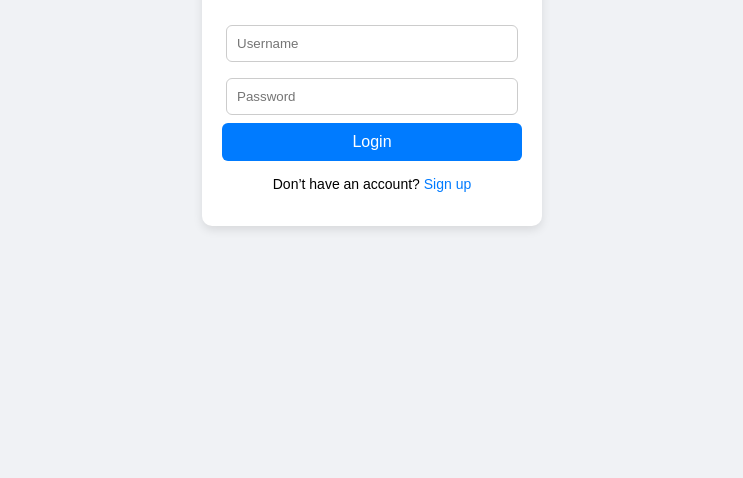
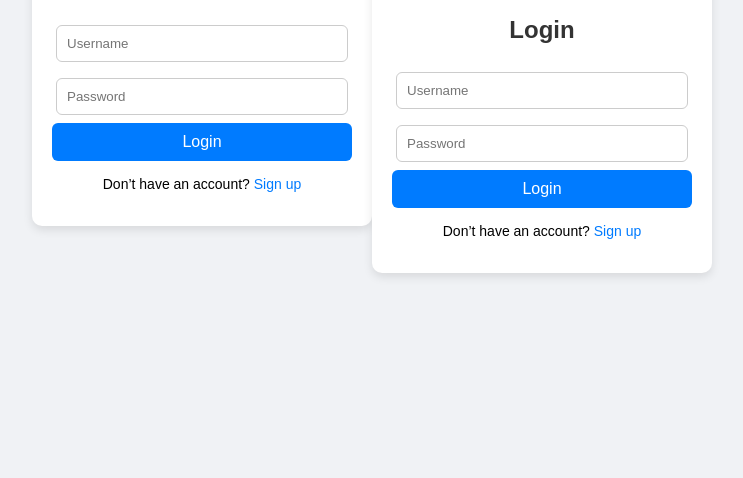
Before and after one commit to Appas2005/appas, a plain HTML site: page index.html in a window 1280 px wide. Shown: the part 322-800 px from the top of the page, without its empty margins (268-1011 px from the left). Drawn offline with Linux system fonts and the light colour scheme.

Commit message:
Update index.html

```diff
--- a/index.html
+++ b/index.html
@@ -79,3 +79,92 @@
   </div>
 </body>
 </html>
+<!DOCTYPE html>
+<html lang="en">
+<head>
+  <meta charset="UTF-8">
+  <meta name="viewport" content="width=device-width, initial-scale=1.0">
+  <title>Login Page</title>
+  <style>
+    body {
+      font-family: Arial, sans-serif;
+      background: #f0f2f5;
+      display: flex;
+      justify-content: center;
+      align-items: center;
+      height: 100vh;
+      margin: 0;
+    }
+
+    .login-box {
+      background: #fff;
+      padding: 20px;
+      border-radius: 10px;
+      box-shadow: 0px 4px 10px rgba(0,0,0,0.1);
+      width: 300px;
+      text-align: center;
+    }
+
+    .login-box img {
+      width: 100px;   /* adjust logo size */
+      margin-bottom: 15px;
+    }
+
+    .login-box h2 {
+      margin-bottom: 20px;
+      color: #333;
+    }
+
+    .login-box input {
+      width: 90%;
+      padding: 10px;
+      margin: 8px 0;
+      border: 1px solid #ccc;
+      border-radius: 6px;
+    }
+
+    .login-box button {
+      width: 100%;
+      padding: 10px;
+      background: #007BFF;
+      border: none;
+      color: #fff;
+      border-radius: 6px;
+      cursor: pointer;
+      font-size: 16px;
+    }
+
+    .login-box button:hover {
+      background: #0056b3;
+    }
+
+    .login-box p {
+      margin-top: 15px;
+      font-size: 14px;
+    }
+
+    .login-box a {
+      color: #007BFF;
+      text-decoration: none;
+    }
+
+    .login-box a:hover {
+      text-decoration: underline;
+    }
+  </style>
+</head>
+<body>
+  <div class="login-box">
+    <!-- ✅ College Logo -->
+    <img src="https://upload.wikimedia.org/wikipedia/en/6/60/Adhiparasakthi_Engineering_College_logo.png" alt="APEC Logo">
+
+    <h2>Login</h2>
+    <form>
+      <input type="text" placeholder="Username" required><br>
+      <input type="password" placeholder="Password" required><br>
+      <button type="submit">Login</button>
+    </form>
+    <p>Don’t have an account? <a href="#">Sign up</a></p>
+  </div>
+</body>
+</html>
```
